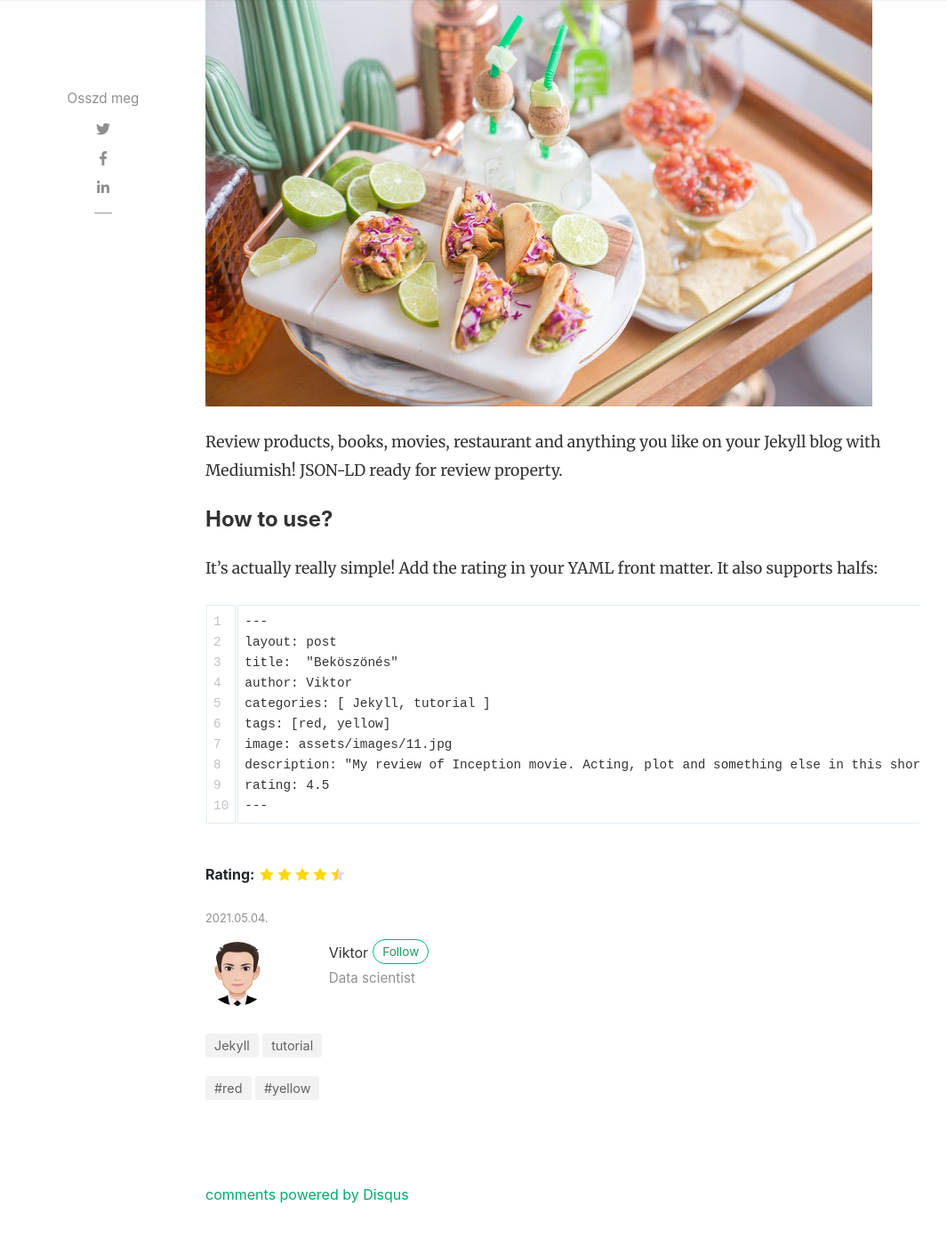
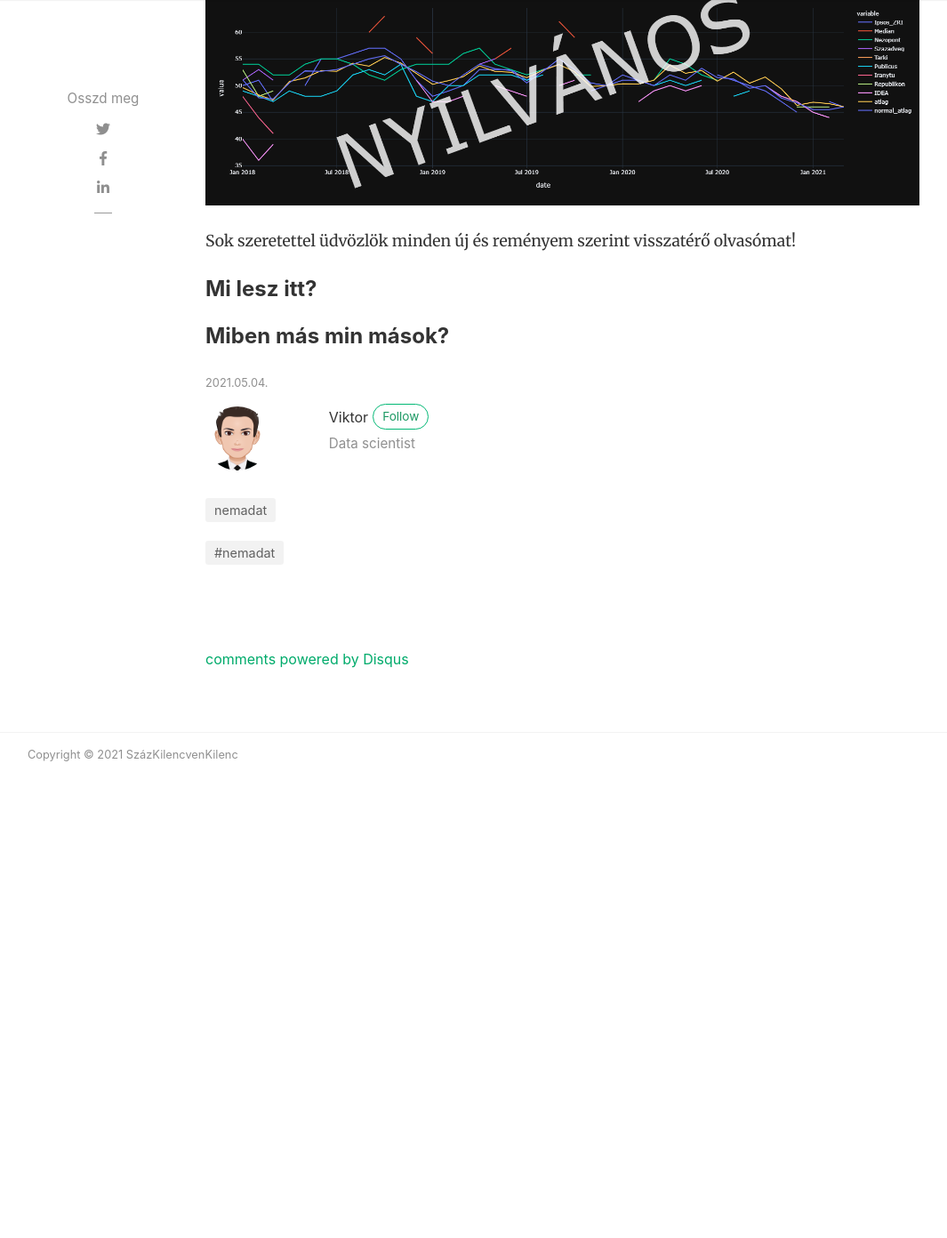
Before and after one commit to vtisza/szazkilencvenkilenc, a Jekyll site: the page built from _posts/2021-05-04-bekoszono.md, in a window 1280 px wide and 1400 px high, scrolled down 354 px. Shown: the top 1392 px of the window at 89% size, without its empty margins (54-1119 px from the left). Built offline with Jekyll 4.4.1, drawn with Linux system fonts in a browser that asks for light colours; nearby versions of some CDN libraries; comment, search, counter and statistics services are not loaded; after the commit the page ends 1286 px from its top, so only the background shows below that.

Commit message:
article text

````diff
--- a/_posts/2021-05-04-bekoszono.md
+++ b/_posts/2021-05-04-bekoszono.md
@@ -2,30 +2,16 @@
 layout: post
 title:  "Beköszönés"
 author: Viktor
-categories: [ Jekyll, tutorial ]
-tags: [red, yellow]
-image: assets/images/11.jpg
-description: "My review of Inception movie. Acting, plot and something else in this short description."
+categories: [ nemadat ]
+tags: [nemadat]
+image: assets/images/cover.png
+description: "Helló világ, elindultunk!"
 featured: true
 hidden: false
-rating: 4.5
 ---
 
-Review products, books, movies, restaurant and anything you like on your Jekyll blog with Mediumish! JSON-LD ready for review property.
+Sok szeretettel üdvözlök minden új és reményem szerint visszatérő olvasómat!
 
-#### How to use?
+#### Mi lesz itt?
 
-It's actually really simple! Add the rating in your YAML front matter. It also supports halfs:
-
-```html
----
-layout: post
-title:  "Beköszönés"
-author: Viktor
-categories: [ Jekyll, tutorial ]
-tags: [red, yellow]
-image: assets/images/11.jpg
-description: "My review of Inception movie. Acting, plot and something else in this short description."
-rating: 4.5
----
-```
+#### Miben más min mások?
````
